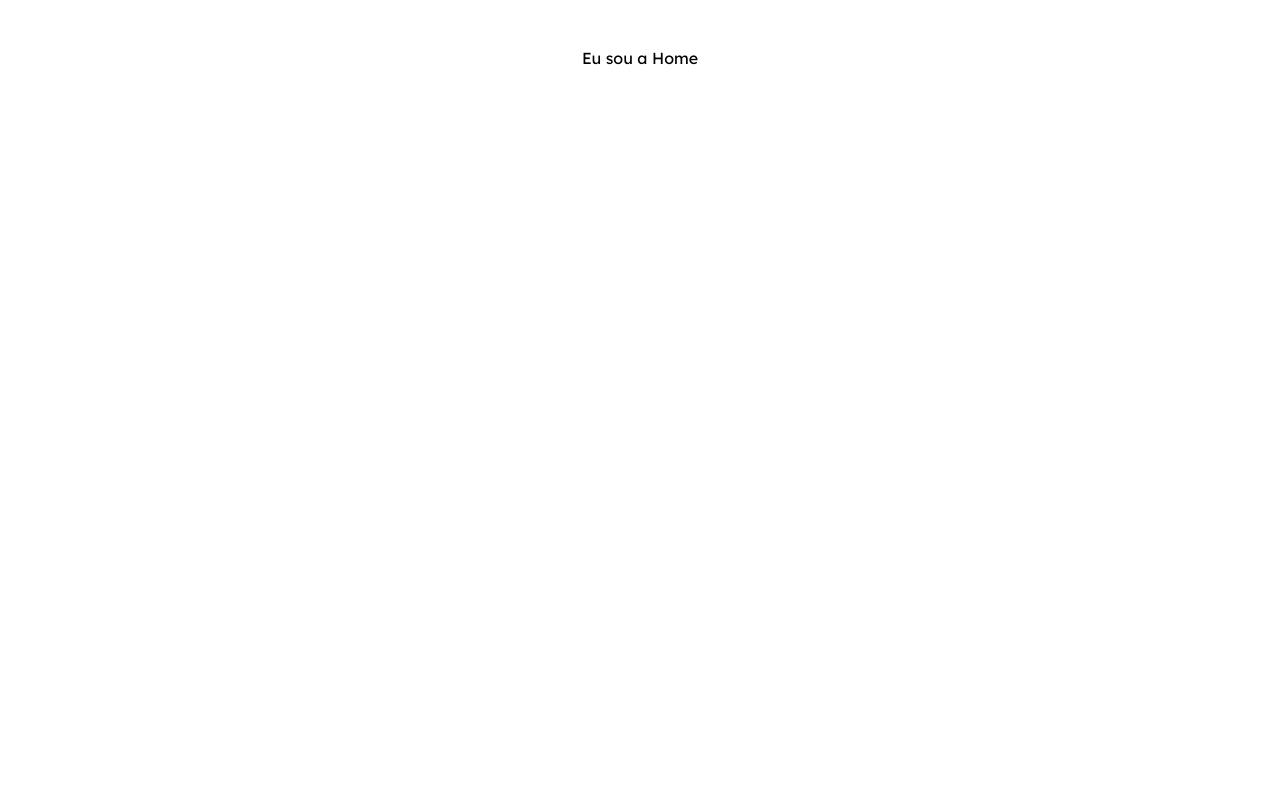
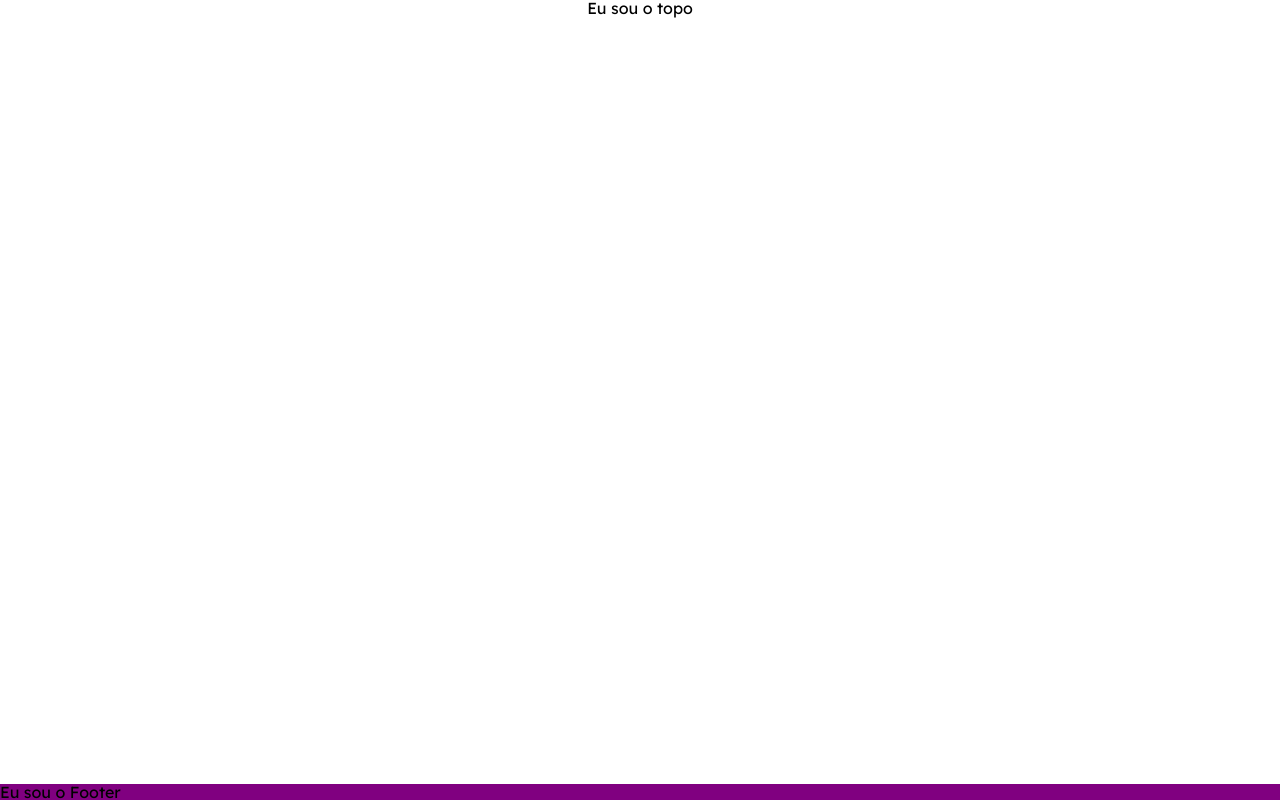
Before and after one commit to ThyagoLucas/projeto10-trackit, a React (Create React App) app: page /hoje in a window 1280 px wide. Built offline with nearby package versions, Linux system fonts and the light colour scheme.

Commit message:
Tela de login totalmente concluida

```diff
--- a/package.json
+++ b/package.json
@@ -6,6 +6,7 @@
     "axios": "^0.26.1",
     "react": "^17.0.2",
     "react-dom": "^17.0.2",
+    "react-loader-spinner": "^6.0.0-0",
     "react-router-dom": "^6.2.2",
     "react-scripts": "^4.0.3",
     "styled-components": "^5.3.5"
--- a/src/assets/styles/style.css
+++ b/src/assets/styles/style.css
@@ -6,18 +6,22 @@ body{
 }
 
 .root{
-  margin-top: 50px;
+
+  position: absolute;
+  width: 100%;
+
 }
 
 main{
+  position: relative;
+  display: flex;
+  justify-content: center;
+  align-items: center;
+  flex-direction: column;
 
-  display: flex;
-  flex-direction: column;
-  align-items: center;
-  justify-content: center;
 }
 
 main img{
   width: 150px;
-  margin-bottom: 30px;
+  margin: 50px 0px 30px 0px;
 }
--- a/src/components/App.js
+++ b/src/components/App.js
@@ -1,13 +1,17 @@
 import { BrowserRouter, Route, Routes } from "react-router-dom";
+import { useState } from "react";
+
+
 import Cadastro from "./Cadastro";
 import Login from "./Login";
-import TokenContext from "../context/Token";
-import { useState } from "react";
+import TokenContext from "./context/Token";
 import Home from "./Home";
 
 function App (){
 
     const [token, setToken] = useState(localStorage.getItem('token'));
+
+    localStorage.removeItem('token');
 
 
     return(
@@ -15,15 +19,12 @@ function App (){
         <TokenContext.Provider value={{token, setToken}}>
             <BrowserRouter>
                 <Routes >
-
                     <Route path="/" element={<Login/>} ></Route>
                     <Route path="/cadastro" element={<Cadastro/>}></Route>
                     <Route path="/hoje" element={<Home />}></Route>
-
                 </Routes>
             </BrowserRouter>
         </TokenContext.Provider>
-
 
     );
 }
--- /dev/null
+++ b/src/components/Footer.js
@@ -0,0 +1,27 @@
+import styled from "styled-components";
+
+function Footer (){
+
+    return(
+
+        <ContainerFooter>
+            <h1>Eu sou o Footer</h1>
+        </ContainerFooter>
+
+    )
+
+
+}
+
+const ContainerFooter = styled.footer`
+
+    position:fixed;
+    bottom:0;
+    width: 100%;
+    background-color: purple;
+
+
+
+`
+
+export default Footer;
--- a/src/components/Home.js
+++ b/src/components/Home.js
@@ -1,8 +1,18 @@
+import Footer from "./Footer";
+
 function Home (){
 
     return(
+    <>
 
-        <h1>Eu sou a Home</h1>
+        <main>
+
+            <h1> Eu sou o topo </h1>
+
+        </main>
+        <Footer />
+    </>
+
 
 
     )
--- a/src/components/Login.js
+++ b/src/components/Login.js
@@ -1,34 +1,43 @@
 import { Link, useNavigate } from "react-router-dom";
-import { useState } from "react";
+import { useState, useContext} from "react";
 import styled from "styled-components";
 
-import { useContext } from "react";
-import TokenContext from "../context/Token";
+import TokenContext from "./context/Token";
 import Logo from '../assets/img/trackit-logo.png'
 import api from "./api";
+import Spinner from "./libs/spinner/Spinner";
 
 function Login(){
 
-    const [loginDatas, setDatasLogin] = useState({email:'', password:''});
-    const {token, setToken} = useContext(TokenContext);
     const navigate = useNavigate();
 
+    const {token, setToken} = useContext(TokenContext);
+
     token != null ? navigate('/hoje'):<></>;
+
+    const [loginDatas, setDatasLogin] = useState({email:'', password:''});
+    const [inputsLockeds, setInputs] = useState({activate: false, buttom:'Entrar'});
 
     function login(event){
 
         event.preventDefault();
+        setInputs({...inputsLockeds, activate: true, buttom:<Spinner/>});
 
+        setTimeout(() => {
+            console.log("Entrou!")
             api
             .post('/auth/login', loginDatas)
             .then(response => {
                 setToken(response.data.token);
                 navigate('/hoje');
                 localStorage.setItem('token', response.data.token);
+                localStorage.setItem('userImage', response.data.image);
             })
             .catch(err => {
+                setInputs({...inputsLockeds, activate: false, buttom:'Entrar'});
                 alert("Usuario ou senha errados");
             });
+        }, 3000);
 
     }
 
@@ -36,24 +45,21 @@ function Login(){
         <>
         <main>
             <img src={Logo} alt={'Logo do track-it'}></img>
+
             <Form onSubmit={login}>
-                    <input required placeholder="Email" type={"email"} onChange={(e)=> setDatasLogin({...loginDatas, email: e.target.value})}></input>
-                    <input required placeholder="Senha" type={"password"} onChange={(e)=> setDatasLogin({...loginDatas, password: e.target.value})}></input>
+                <input required disabled={inputsLockeds.activate} placeholder="Email" type={"email"} onChange={(e)=> setDatasLogin({...loginDatas, email: e.target.value})}></input>
+                <input required disabled={inputsLockeds.activate} placeholder="Senha" type={"password"} onChange={(e)=> setDatasLogin({...loginDatas, password: e.target.value})}></input>
 
-                    <button type={"submit"}>Entrar</button>
+                <button type={"submit"} disabled={inputsLockeds.activate}>{inputsLockeds.buttom}</button>
 
                 <Link to={'/cadastro'}>
                     <h1>Não tem uma conta? <strong> cadastre-se</strong></h1>
                 </Link>
 
             </Form>
-
         </main>
-
         </>
-
-
-    )
+    );
 
 
 }
@@ -63,13 +69,14 @@ const Form = styled.form`
     display:flex;
     flex-wrap:wrap;
     flex-direction: column;
-
     width:100%;
-
     justify-content:center;
     align-items:center;
 
     button{
+        display: flex;
+        align-items: center;
+        justify-content: center;
         width: 303px;
         height: 45px;
         background: #52B6FF;
@@ -82,18 +89,19 @@ const Form = styled.form`
         width: 303px;
         height: 45px;
         border-radius: 5px;
-        color:#DBDBDB;
-        padding-left: 5px;
+        color:#4F4F4F;
         border:1px solid #D4D4D4;
 
     }
+    input::placeholder{
+        font-weight: bold;
+        font-style: italic;
+    }
     h1{
-        backgroun-color: pink;
         color:#52B6FF;
-        margin-top: 15px;
+        margin: 15px 0px 25px 0px;
     }
 
 `
 
-
 export default Login;
--- /dev/null
+++ b/src/components/libs/spinner/Spinner.js
@@ -0,0 +1,15 @@
+import React from "react";
+
+import { Bars } from "react-loader-spinner";
+
+function Spinner(){
+    return(
+        <Bars
+            height="35"
+            color='green'
+            ariaLabel='loading'
+        />
+    )
+}
+
+export default Spinner;
```
Also changed, not shown: src/components/Cadastro.js (+4 -9 lines), src/components/Header.js (added, +15 -0 lines), src/components/context/Token.js (renamed from src/context/Token.js), src/components/libs/progressBar/ProgressBar.js (added), 1 other file (tests, documents, lock files or other folders). Lines whose indentation alone changed are shown as unchanged.
